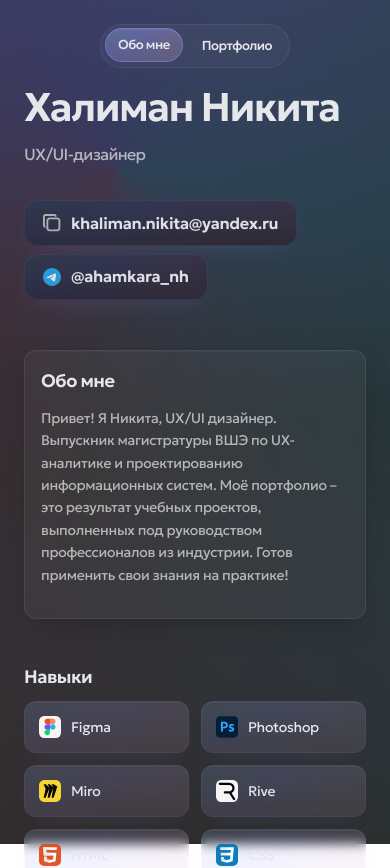
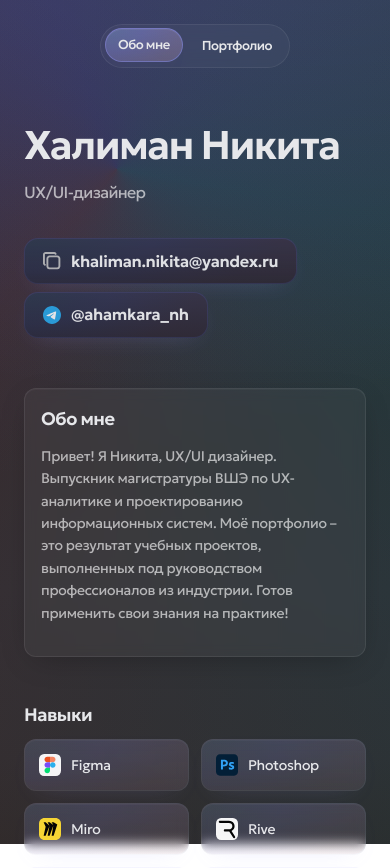
Before and after one commit to ahamkara-Nh/nkhaliman_portfolio, a React (Vite) app: page /about in a window 390 px wide. Shown: the top 868 px of the page. Built offline with nearby package versions, Linux system fonts and the light colour scheme.

Commit message:
Small fix

```diff
--- a/src/pages/case-lowfodmap.css
+++ b/src/pages/case-lowfodmap.css
@@ -332,7 +332,7 @@
   }
 
   .case-lowfodmap__header {
-    padding: 32px 0 24px;
+    padding: 0;
   }
 
   .case-lowfodmap__description p {
@@ -401,6 +401,7 @@
     font-size: 1.125rem;
   }
 }
+
 
 /* Connection sentences - big font statements between sections */
 .case-lowfodmap__connection {
@@ -555,6 +556,10 @@
   .hero {
     padding-top: 0px;
   }
+
+  .name {
+    padding-top: 38px;
+  }
 }
 
 /* Subject area section */
```
